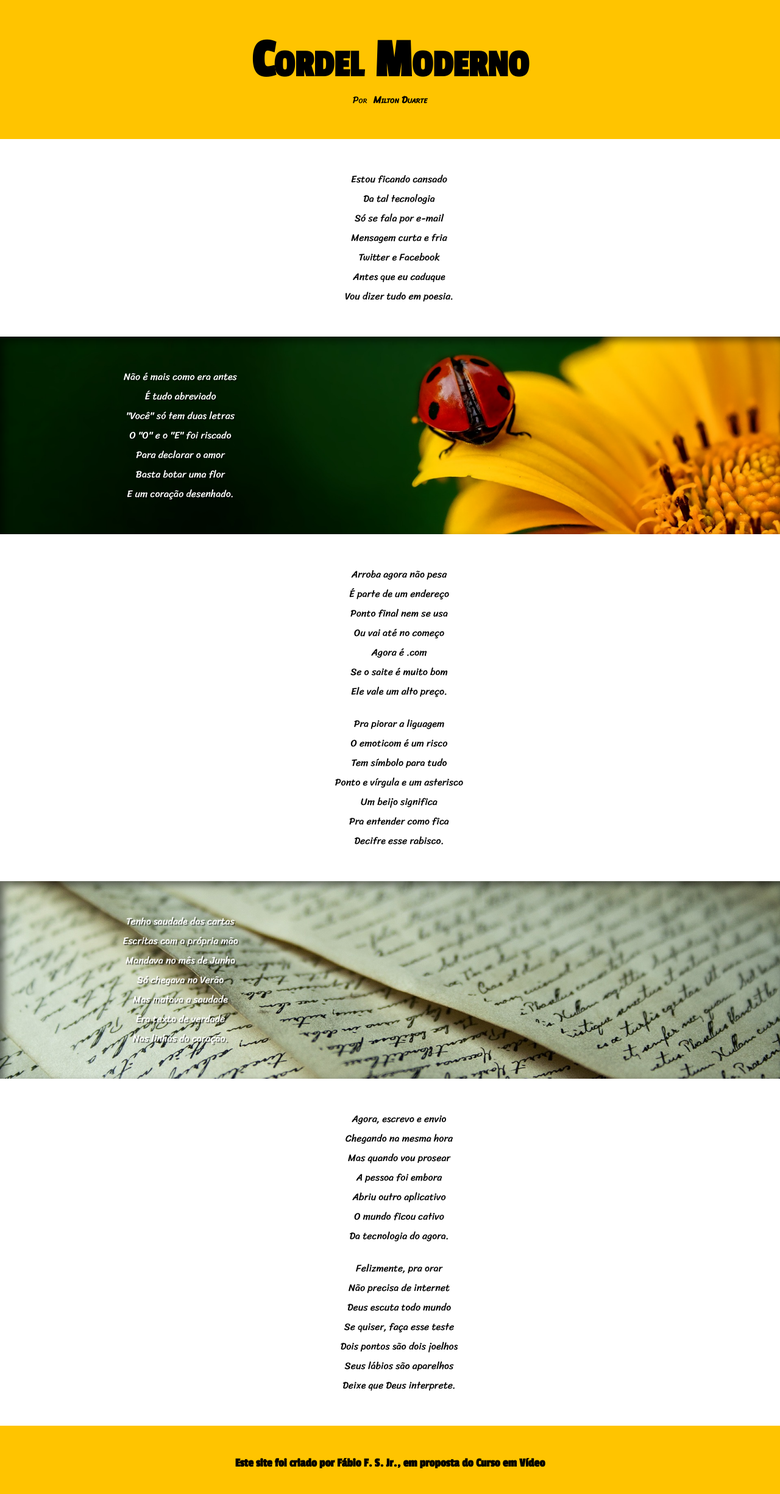
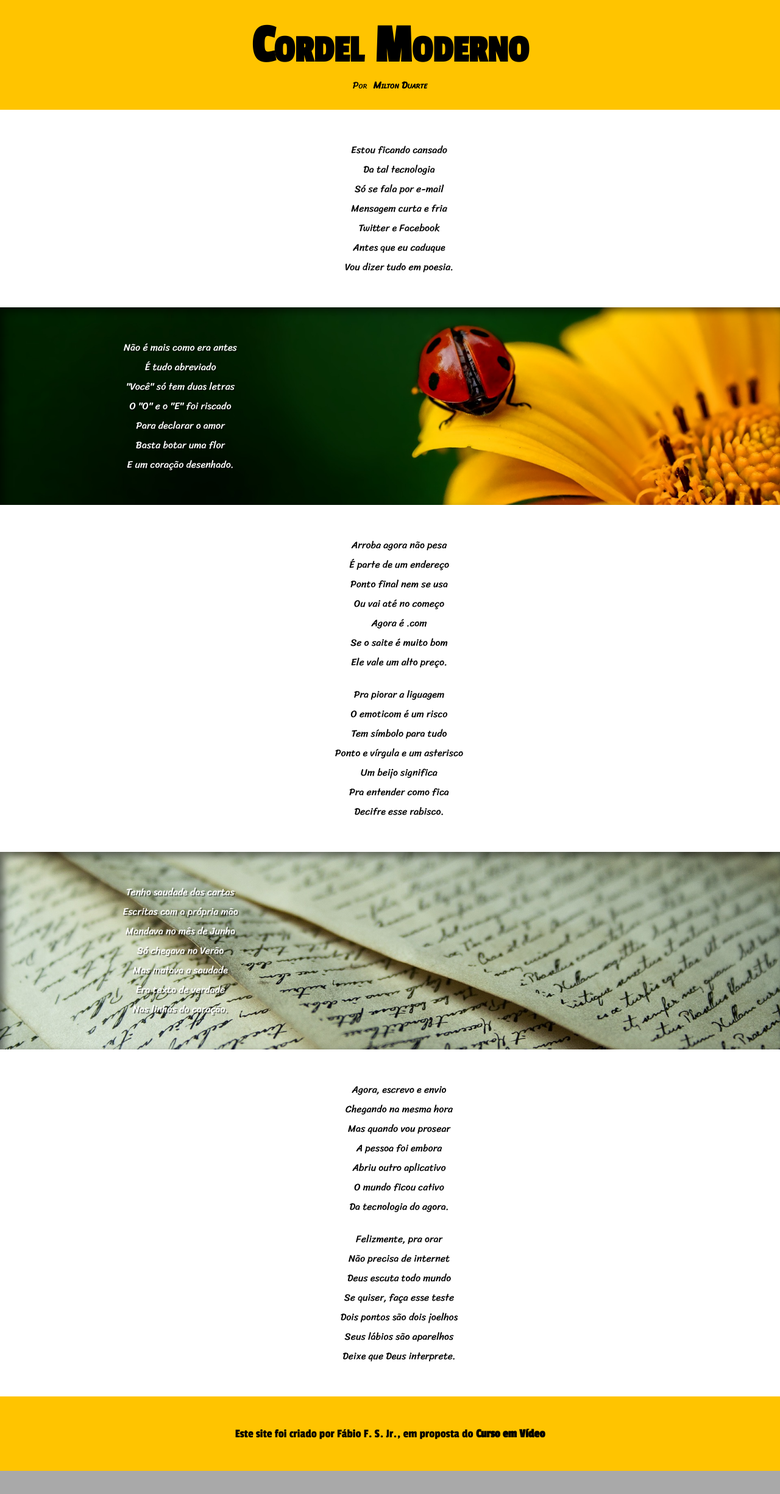
Before and after one commit to fabiofsjunior/projeto-curso-em-video-cordel-parallax, a plain HTML site: page index.html in a window 1280 px wide. Shown: the whole page at 61% size. After the commit the page ends 2412 px from the top, so only its background shows below. Drawn offline with Linux system fonts and the light colour scheme.

Commit message:
Update style.css

```diff
--- a/style/style.css
+++ b/style/style.css
@@ -20,16 +20,14 @@ html,body{
 }
 header{
     background-color: rgb(255, 196, 0);
-    width: 100%;
+    max-height: 10vh;
     display: flex;
     flex-direction: column;
     padding-top: 50px;
     padding-bottom: 50px;
-    text-align: center;
     align-items: center;
     justify-content: center;
     font-variant: small-caps;
-    gap: 0px;
     font-family: var(--fonte2);
 }
 header > h1{
@@ -49,7 +47,7 @@ body > header a, body > main a, body > footer a{
     font-weight: bold;
 }
 a:hover{
-    color: gray;
+    color: rgb(169, 169, 169);
 }
 main{
     min-width: 300px;
@@ -122,4 +120,5 @@ footer{
 
 footer h1{
     text-align: center;
+    font-weight: 400;
 }
```
